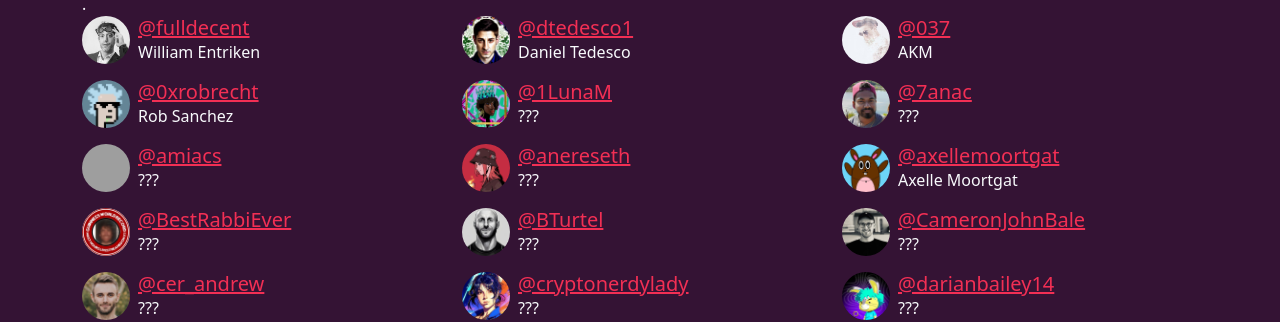
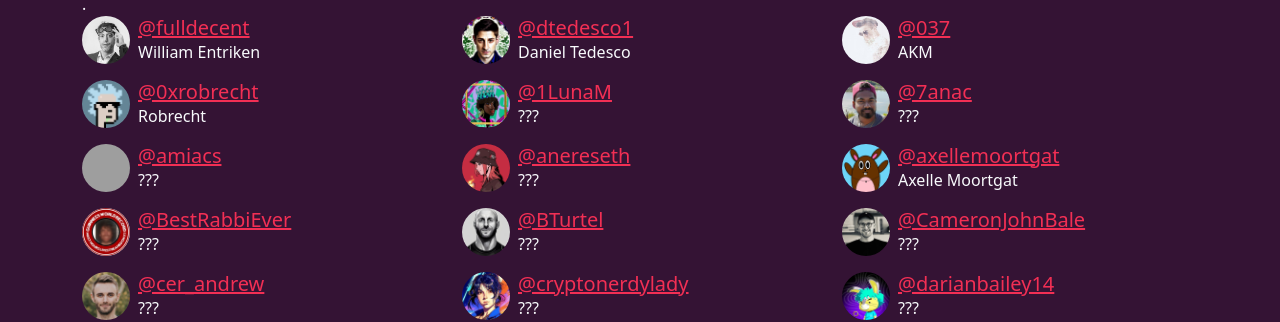
Before and after one commit to community-service/hour.gg, a Jekyll site: the page built from index.html, in a window 1280 px wide and 900 px high, scrolled down 2763 px. Shown: the part 155-477 px from the top of the window. Built offline with Jekyll 4.4.1, drawn with Linux system fonts in a browser that asks for light colours; grey boxes are pictures that could not be loaded.

Commit message:
fix name

```diff
--- a/_data/participants.yml
+++ b/_data/participants.yml
@@ -42,7 +42,7 @@ dtedesco1:
   ethereum: "0xB3b021519e57d5ad33C4b7FE6eaB9495e3e9Bd64" # https://github.com/649 > https://qmosi.com/akm
 "0xrobrecht":
   x: "0xrobrecht"
-  name: Rob Sanchez
+  name: Robrecht
   github: ???
   ethereum: "0x4C4AE926A706349fd16700b4f368a4a0Cd4a67e4" # from DM with @fulldecent 2023-11-22
 "1lunam":
```
